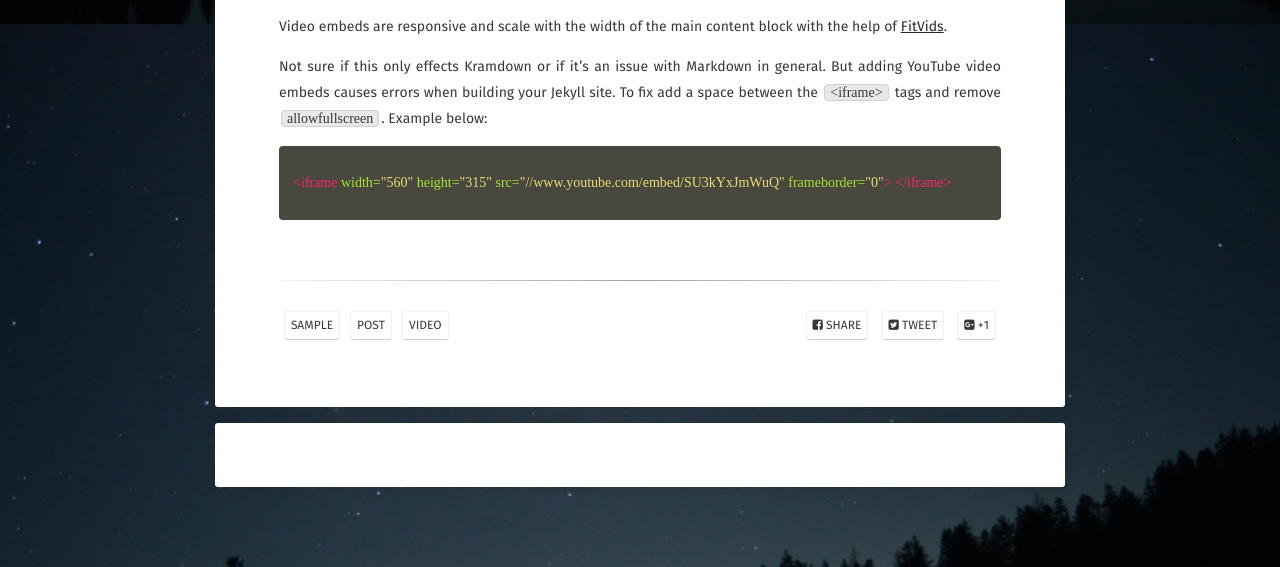
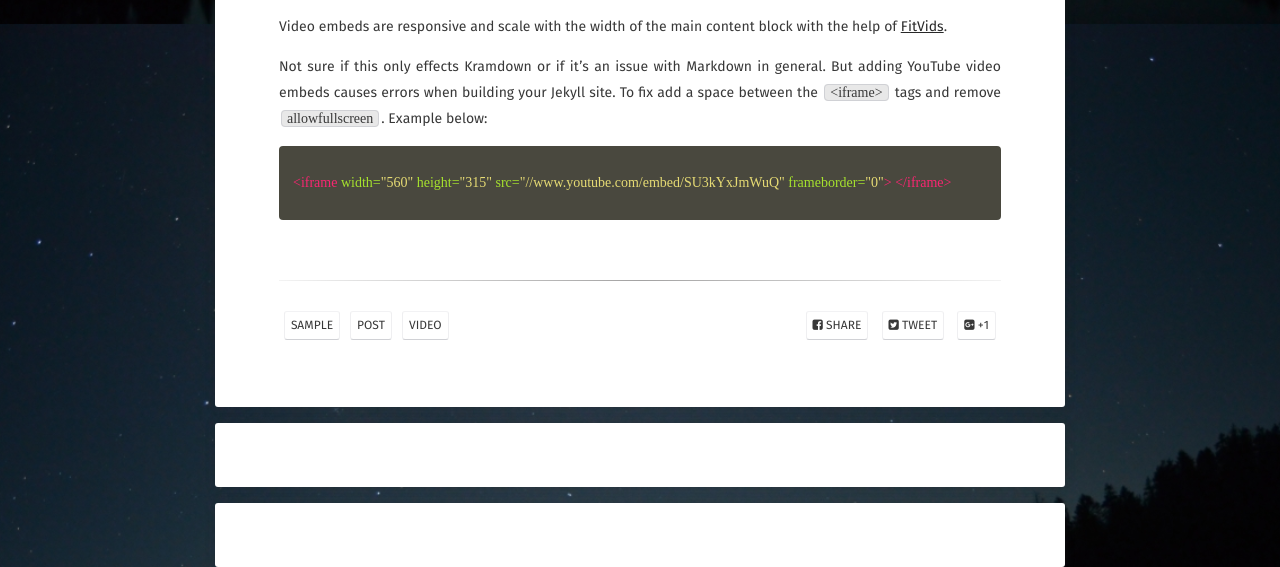
Before and after one commit to xuhui1990/zlatankr.github.io, a Jekyll site: the page built from _posts/2013-06-25-video-post.md, in a window 1280 px wide. Shown: the part 876-1443 px from the top of the page. Built offline with Jekyll 4.4.1, drawn with Linux system fonts in a browser that asks for light colours; some web fonts are replaced; comment, search, counter and statistics services are not loaded.

Commit message:
work in progress

```diff
--- a/_layouts/post.html
+++ b/_layouts/post.html
@@ -38,7 +38,7 @@
                 </div>
             </div>
         </div>
-        {% if page.comments and site.disqus_shortname %}<div id="disqus_thread"></div>
+        {% if page.comments and site.disqus_shortname %}<section id="disqus_thread" class="animated fadeInUp"></section><div id="disqus_thread"></div>
 <script>
 
 /**
@@ -67,4 +67,3 @@
 <script id="dsq-count-scr" src="//zlatankr-github-io.disqus.com/count.js" async></script>
 </body>
 </html>
-{% include disqus.html %}
```
Also changed, not shown: other parts of _layouts/post.html (+1 -1 lines).
